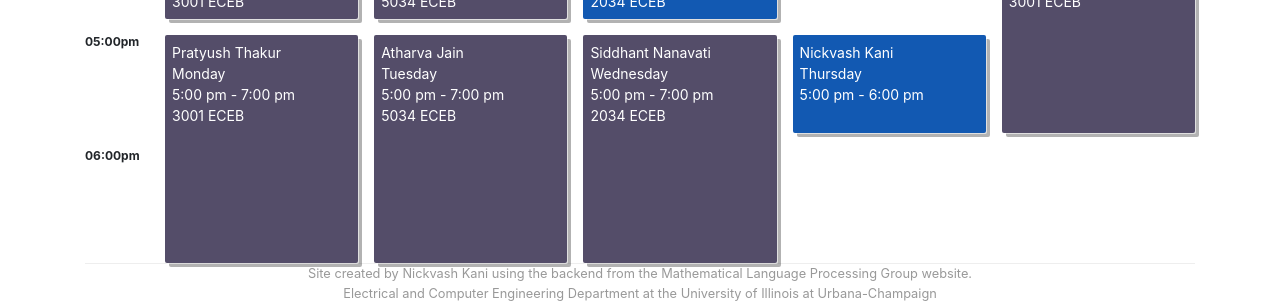
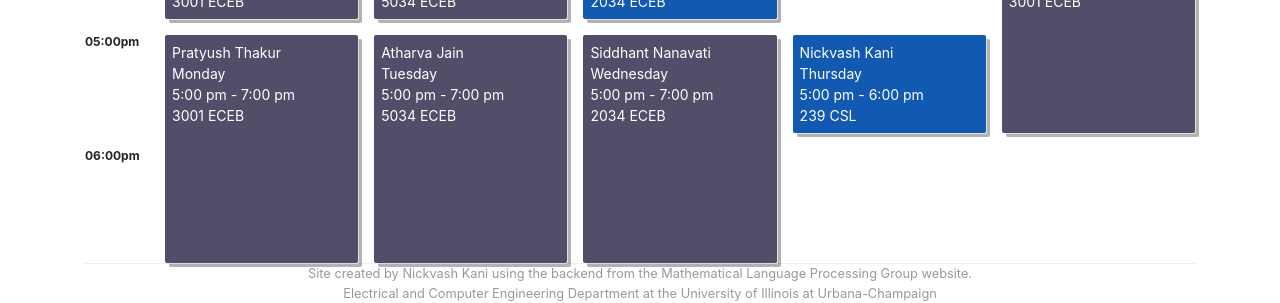
Before and after one commit to UIUC-ECE374B/su25, a Jekyll site: the page built from office_hours.md, in a window 1280 px wide. Shown: the part 2024-2327 px from the top of the page. Built offline with Jekyll 4.4.1, drawn with Linux system fonts in a browser that asks for light colours.

Commit message:
adding room for my OH

```diff
--- a/_data/people.yml
+++ b/_data/people.yml
@@ -11,7 +11,7 @@ kani:
         time-start: "17:00"
         time-end: "18:00"
         day: Thursday
-        location:
+        location: 239 CSL
 
 ivan:
     display_name: "Ivan Abraham"
```
